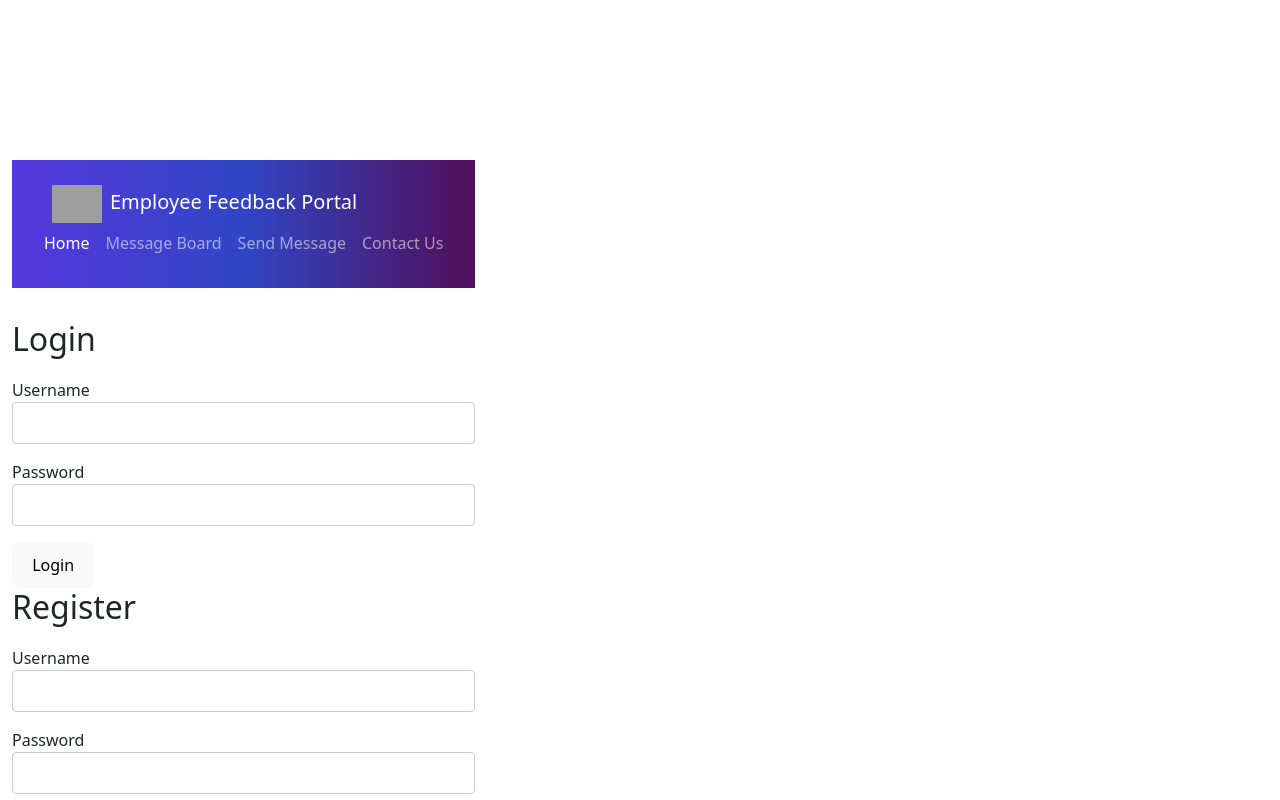
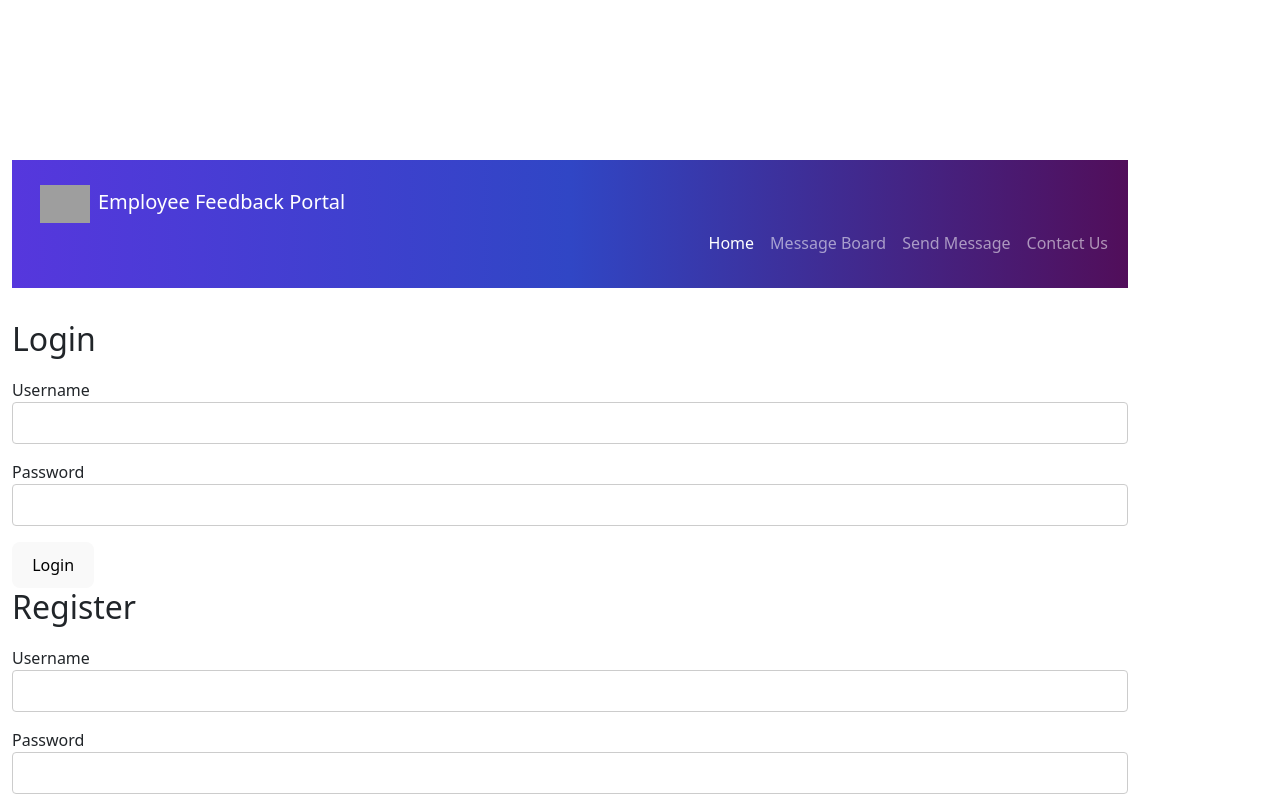
Before and after one commit to KaysArjin/edp-capstone, a React (Vite) app in the folder frontend/: page / in a window 1280 px wide. Shown: the top 800 px of the page. Built offline with nearby package versions, Linux system fonts and the light colour scheme; grey boxes are pictures that could not be loaded.

Commit message:
made navbar/header take up 100% viewport dynamically

```diff
--- a/frontend/src/App.css
+++ b/frontend/src/App.css
@@ -9,6 +9,10 @@ h1 {
   box-sizing: border-box;
   border: 1px solid #ccc;
   border-radius: 4px;
+}
+
+.header{
+  width: 100vw;
 }
 
 .navbar-brand {
--- a/frontend/src/components/Header.jsx
+++ b/frontend/src/components/Header.jsx
@@ -17,9 +17,10 @@ const Header = () => {
     const [menuOpen, setMenuOpen] = useState(false);
 
     return (
+
         <Navbar dark color='primary' sticky='top' expand='md'>
             {/* <Container fluid> */}
-            <div className='container-fluid'>
+            <div className='header'>
                 <NavbarBrand href='/' className='ms-3'>
                     <img src={CodeBloodedLogo} alt='code blooded logo' className='me-2' style={{ maxWidth: '50px' }} />
                     Employee Feedback Portal
```
